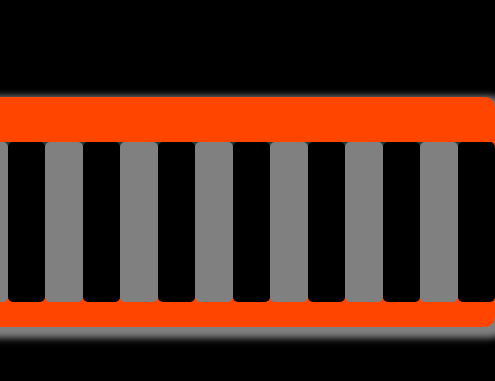
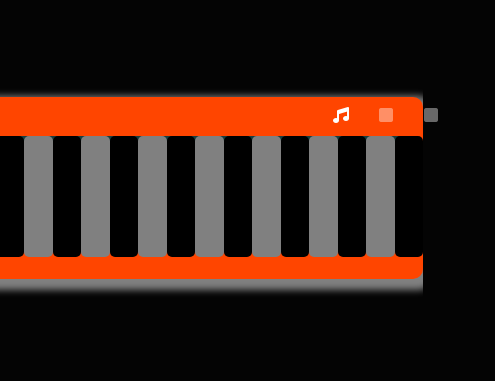
Before and after one commit to IgorOliverx/PIANO, a plain HTML site: page index.html in a window 390 px wide. Shown: the part 61-442 px from the top of the page, 495 px wide, since content can reach past the window. Drawn offline with Linux system fonts and the light colour scheme.

Commit message:
Finalizado

```diff
--- a/style.css
+++ b/style.css
@@ -1,6 +1,8 @@
 body {
-    background-color: black;
+    background-color: rgb(4, 4, 4);
 }
+
+
 
 .container-principal {
     display: flex;
@@ -68,7 +70,7 @@ body {
 #btn15:hover,
 #btn17:hover {
     background-color: #ffffff;
-    width: 45px;
+    width: 50px;
     height: 210px;
 
 }
@@ -124,7 +126,6 @@ body {
 
 
 
-
 @media screen and (max-width:998px) {
     .container {width: 830px; height: 230px;}
     #piano{ width: 600px; height: 150px; margin-top: 10px;}
@@ -134,7 +135,23 @@ body {
     #btn:hover, #btn1:hover,#btn2:hover, #btn3:hover,#btn4:hover, #btn5:hover,#btn6:hover, #btn7:hover,
     #btn8:hover, #btn9:hover,#btn12:hover, #btn13:hover,#btn14:hover, #btn15:hover,#btn16:hover, #btn17:hover
     {width: 38px; height: 166px;}
+    .icon { width: 166px;   margin-left: 655px;margin-top: 10px;}
+    .tittle {margin-right: 680px;}
     /* .container-principal {margin-top: 83px; }
-    .icon { width: 166px;   margin-left: 705px;margin-top: 10px;}
-    .tittle { position: relative;margin-right: 730px;} */
+
+    */
 }
+
+@media screen and (max-width:768px) {
+    .container {width: 630px; height: 182px;}
+    #piano{ width: 456px; height: 114px; margin-top: 10px;}
+    #btn, #btn1,#btn2, #btn3,#btn4, #btn5,#btn6, #btn7,
+    #btn8, #btn9,#btn12, #btn13,#btn14, #btn15,#btn16, #btn17
+    {width: 29px; height: 121px;}
+    #btn:hover, #btn1:hover,#btn2:hover, #btn3:hover,#btn4:hover, #btn5:hover,#btn6:hover, #btn7:hover,
+    #btn8:hover, #btn9:hover,#btn12:hover, #btn13:hover,#btn14:hover, #btn15:hover,#btn16:hover, #btn17:hover
+    {width: 29px; height: 127px;}
+    .icon { width: 166px;   margin-left: 380px;margin-top: 10px;}
+    .tittle {margin-right: 437px; margin-top: 9px;}
+
+}
```
